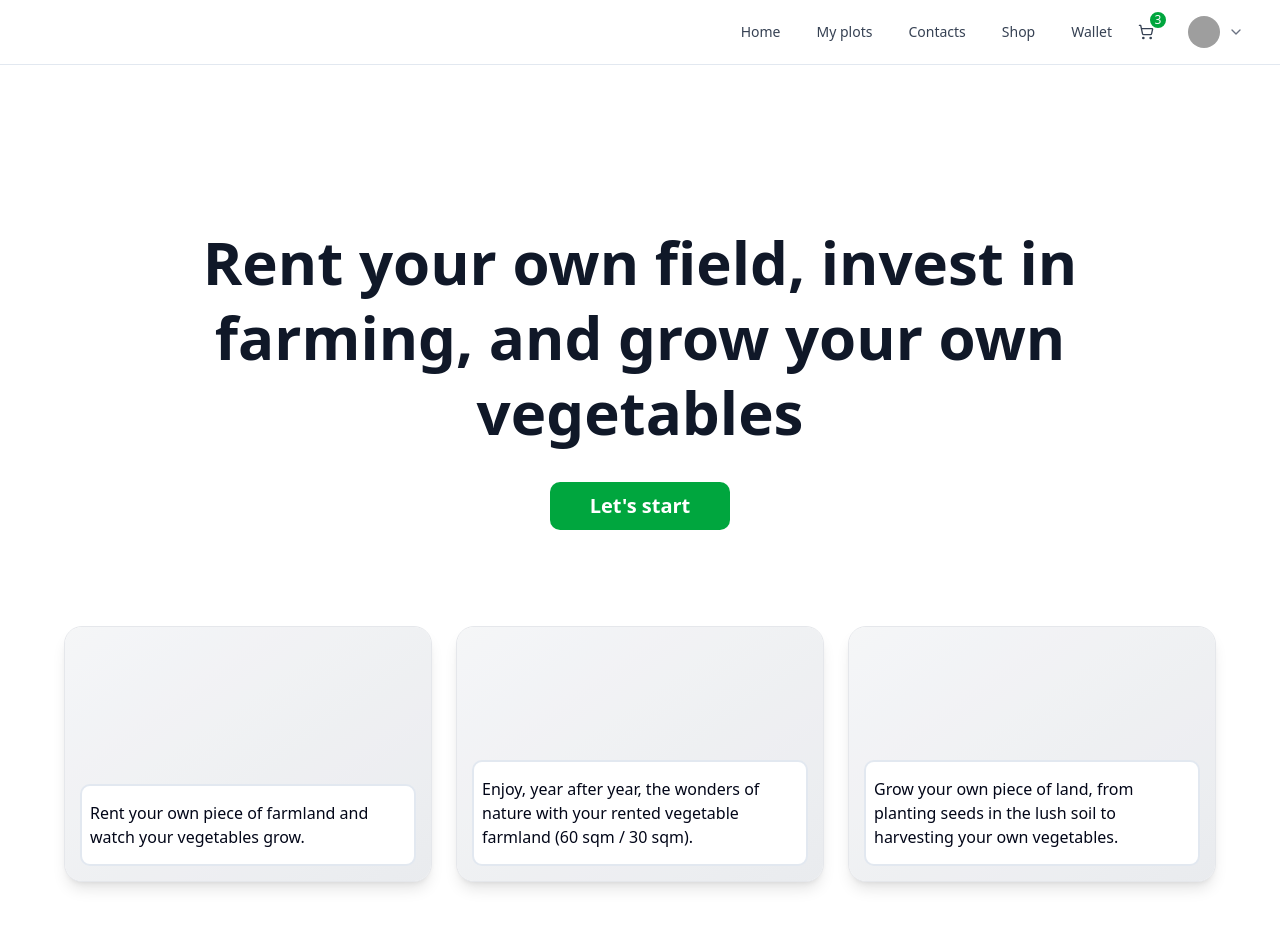
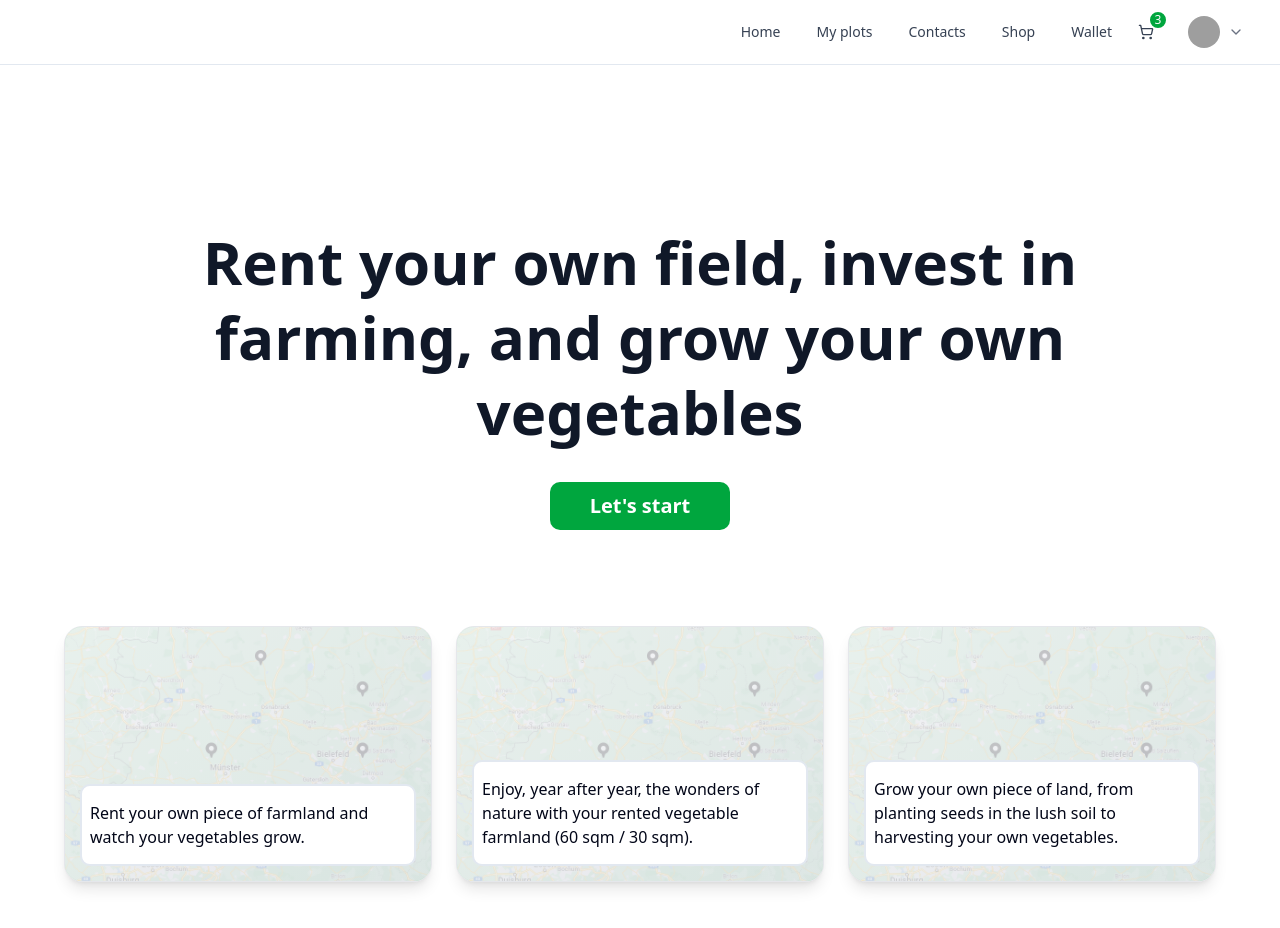
Before and after one commit to KDS-repo/Task-4.-TanStack-Agriculture, a React (Vite) app: page / in a window 1280 px wide. Shown: the top 928 px of the page. Built offline with nearby package versions, Linux system fonts and the light colour scheme; grey boxes are pictures that could not be loaded.

Commit message:
fix: vite approach to image imports implemented

```diff
--- a/src/pages/HomePage.tsx
+++ b/src/pages/HomePage.tsx
@@ -1,5 +1,6 @@
 import { Button } from "@/components/ui/button"
 import { Skeleton } from "../components/ui/skeleton"
+import mapImage from '@/img/map.png'
 
 export function HomePage() {
   return (
@@ -43,7 +44,9 @@
 function ImageCard({ text }: ImageCardProps) {
   return (
     <div className="group relative overflow-hidden rounded-2xl border border-gray-200 bg-white shadow-lg transition-all hover:shadow-xl h-64">
-
+      <img
+          src={mapImage} >
+          </img>
       <Skeleton className="absolute inset-0 bg-gradient-to-br from-gray-100 to-gray-200" />
 
       <div className="absolute inset-x-[15px] bottom-[15px] bg-white border-2 rounded-[10px] px-[8px] py-[15px]">
--- /dev/null
+++ b/src/vite-env.d.ts
@@ -0,0 +1,9 @@
+declare module '*.jpg' {
+  const src: string
+  export default src
+}
+
+declare module '*.png' {
+  const src: string
+  export default src
+}
```
Also changed, not shown: src/img/map.png (added).
